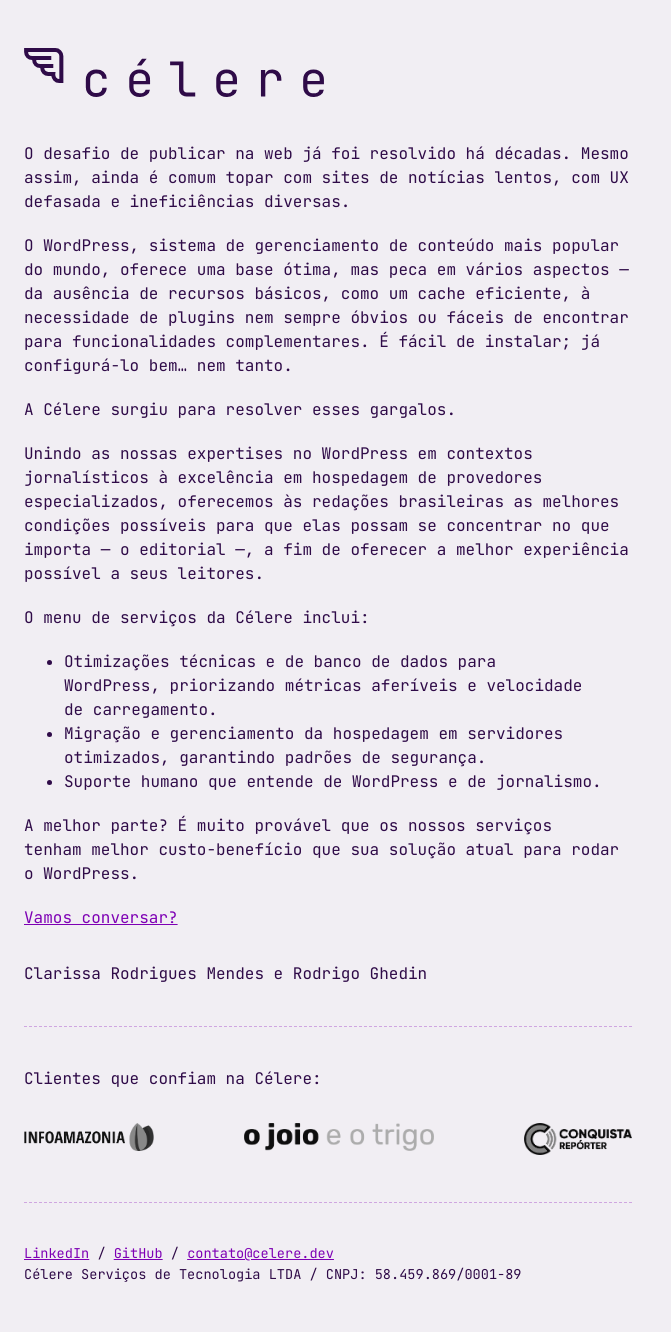
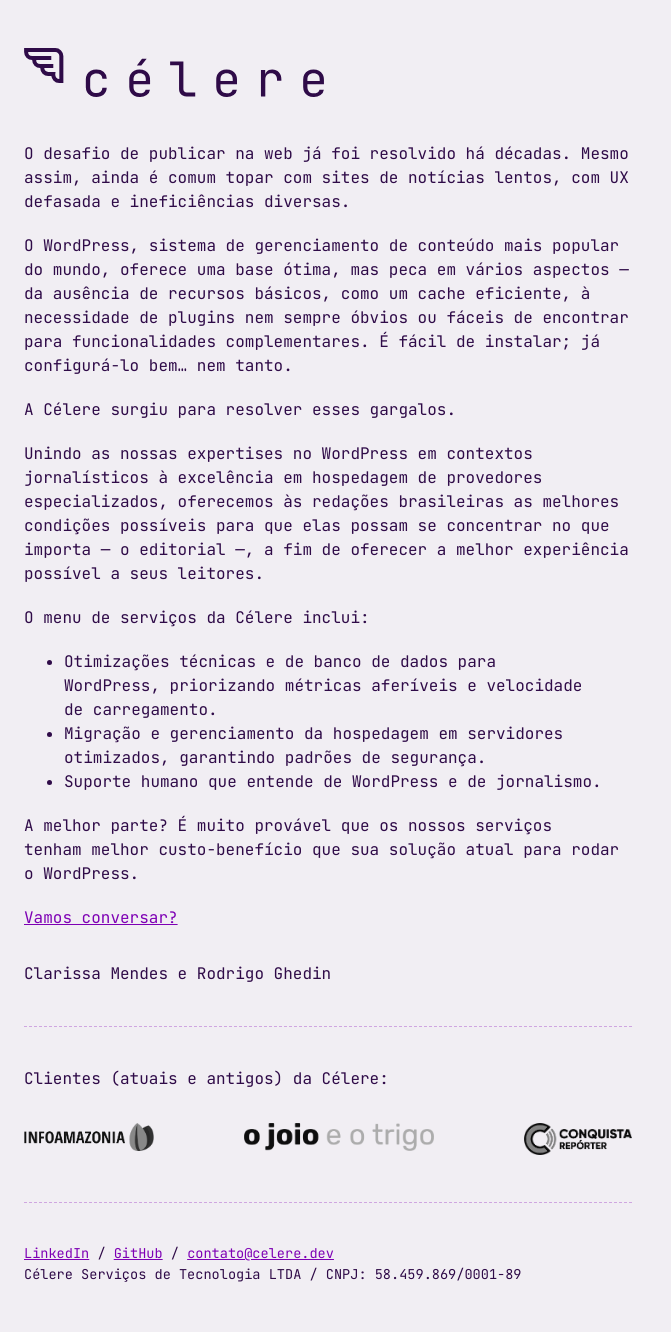
Before and after one commit to celere-dev/site, a Jekyll site: the page built from index.md, in a window 1280 px wide. Shown: the whole page, without its empty margins (0-671 px from the left). Built offline with Jekyll 4.4.1, drawn with Linux system fonts in a browser that asks for light colours.

Commit message:
Altera chamada de clientes (rodapé) e atualiza dependências

```diff
--- a/index.md
+++ b/index.md
@@ -22,10 +22,10 @@ A melhor parte? É muito provável que os nossos serviços tenham melhor custo-b
 [Vamos conversar?](https://calendly.com/celere-dev/conversa)
 
 <p id="authors">
-    Clarissa Rodrigues Mendes e Rodrigo Ghedin
+    Clarissa Mendes e Rodrigo Ghedin
 </p>
 
-Clientes que confiam na Célere:
+Clientes (atuais e antigos) da Célere:
 
 <ul class="lista-clientes">
     <li><a href="https://infoamazonia.org"><img src="{{ site.url }}/assets/images/cliente-infoamazonia.png" alt="InfoAmazonia" height="28" /></a></li>
```
Also changed, not shown: Gemfile.lock.
